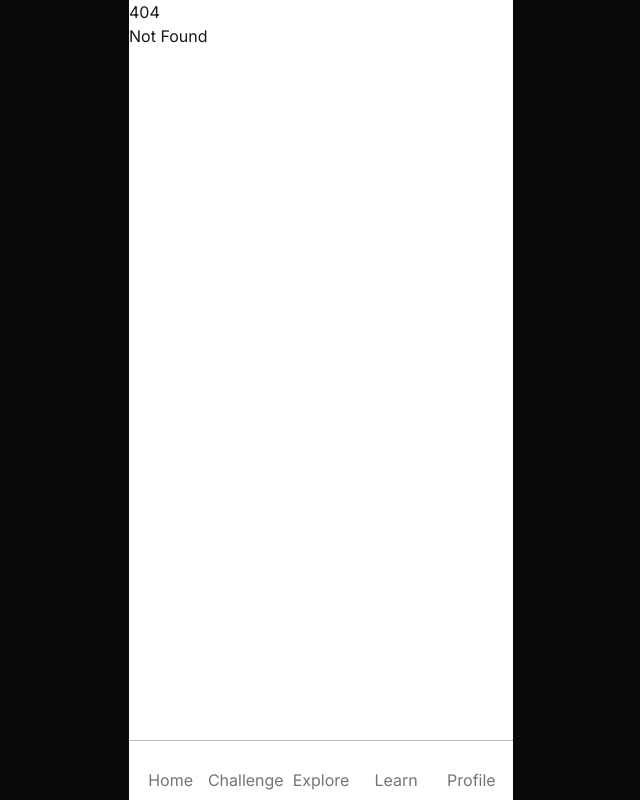
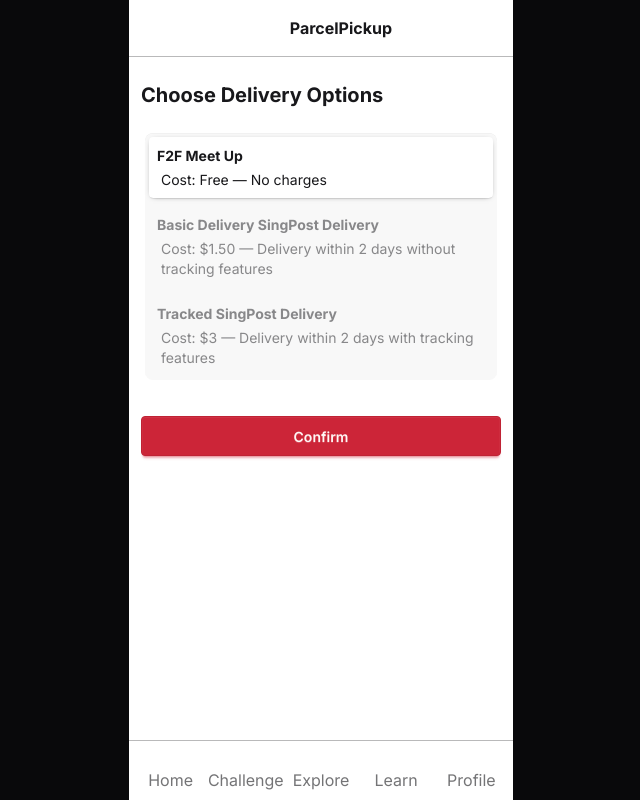
Before and after one commit to TMK04/ff-app, a SvelteKit app: page /delivery/options in a window 1280 px wide. Before the commit this address had no page. Shown: the whole page, without its empty margins (319-959 px from the left). Built offline with nearby package versions, Linux system fonts and the light colour scheme; some icons are missing; a web font is replaced by a local one.

Commit message:
delivery/[id]/*->delivery/*?id

```diff
--- a/src/routes/delivery/[id]/options/+page.svelte
+++ b/src/routes/delivery/options/+page.svelte
@@ -6,16 +6,20 @@
 	import { base } from '$app/paths';
 	import { page } from '$app/state';
 
-	const id = $derived(building ? '' : page.params.id);
+	const page_searchParams = $derived(building ? new URLSearchParams() : page.url.searchParams);
 
 	const onsubmit: EventHandler<SubmitEvent, HTMLFormElement> = async function (ev) {
 		try {
 			ev.preventDefault();
-			const form_data = new FormData(ev.currentTarget);
 			// eslint-disable-next-line @typescript-eslint/no-explicit-any
-			await goto(`${base}/delivery/${id}/pickup?${new URLSearchParams(form_data as any)}`);
+			const form_data = new FormData(ev.currentTarget) as any;
+			const searchParams = new URLSearchParams([
+				...form_data.entries(),
+				...page_searchParams.entries()
+			]);
+			await goto(`${base}/delivery/pickup?${searchParams}`);
 		} catch (e) {
-			console.error(`/delivery/${id}/options/+page.svelte onsubmit`, e);
+			console.error(`/delivery/options/+page.svelte onsubmit`, e);
 		}
 	};
 </script>
--- a/src/routes/delivery/[id]/pickup/+page.svelte
+++ b/src/routes/delivery/pickup/+page.svelte
@@ -4,9 +4,9 @@
 	import { page } from '$app/state';
 	import { pieces_store } from '$lib/stores/atom/pieces';
 
-	const id = $derived(building ? '' : page.params.id);
-	const searchParams = $derived(building ? '' : page.url.searchParams);
-	const piece = $derived(building ? undefined : $pieces_store[id]!);
+	const searchParams = $derived(building ? new URLSearchParams() : page.url.searchParams);
+	const id = $derived(building ? undefined : searchParams.get('id'));
+	const piece = $derived(id ? $pieces_store[id] : undefined);
 </script>
 
 <div class="mx-3 mt-6 flex flex-col gap-y-4">
@@ -37,7 +37,7 @@
 			<p>Location: Yio Chu Kang MRT</p>
 		</div>
 	</article>
-	<a class="btn btn-primary mt-6 w-full" href={`${base}/delivery/${id}/summary?${searchParams}`}>
+	<a class="btn btn-primary mt-6 w-full" href={`${base}/delivery/summary?${searchParams}`}>
 		Confirm
 	</a>
 </div>
--- a/src/routes/explore/+page.svelte
+++ b/src/routes/explore/+page.svelte
@@ -27,6 +27,14 @@
 	const focused_piece = $derived<undefined | TPiece>(
 		focused_id ? $pieces_store[focused_id] : undefined
 	);
+	const searchParams = $derived.by(function () {
+		// eslint-disable-next-line svelte/prefer-svelte-reactivity
+		const searchParams = new URLSearchParams();
+		if (focused_id) {
+			searchParams.set('id', focused_id);
+		}
+		return searchParams;
+	});
 
 	onMount(async function () {
 		const L = await import('leaflet');
@@ -148,7 +156,7 @@
 			/>
 			<MaybeAuthA
 				class="text-success w-1/8 grow"
-				href={`${base}/delivery/${focused_id}/options`}
+				href={`${base}/delivery/options?${searchParams}`}
 				ondragover={function (ev) {
 					ev.preventDefault();
 					ev.dataTransfer!.dropEffect = 'link';
```
Also changed, not shown: src/routes/delivery/+layout.svelte (renamed from src/routes/delivery/[id]/+layout.svelte), src/routes/delivery/summary/+page.svelte (renamed from src/routes/delivery/[id]/summary/+page.svelte).
